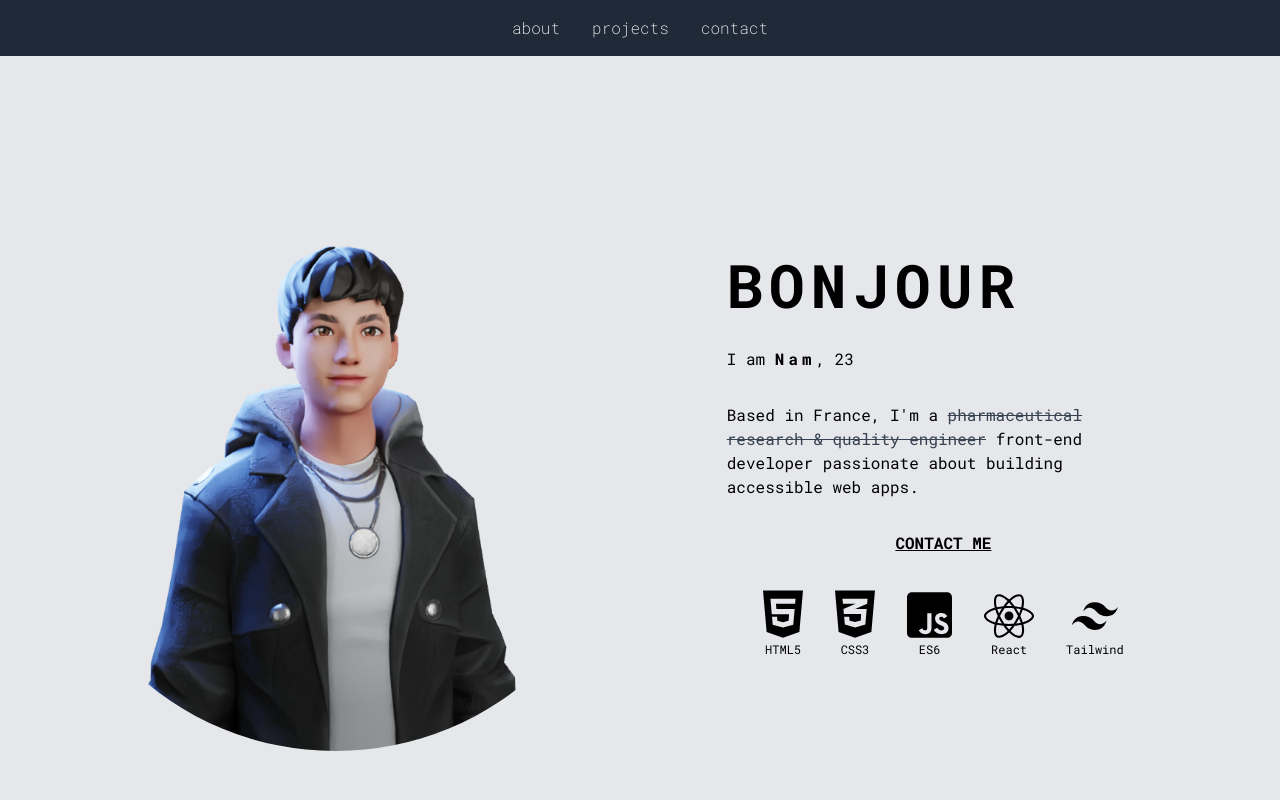
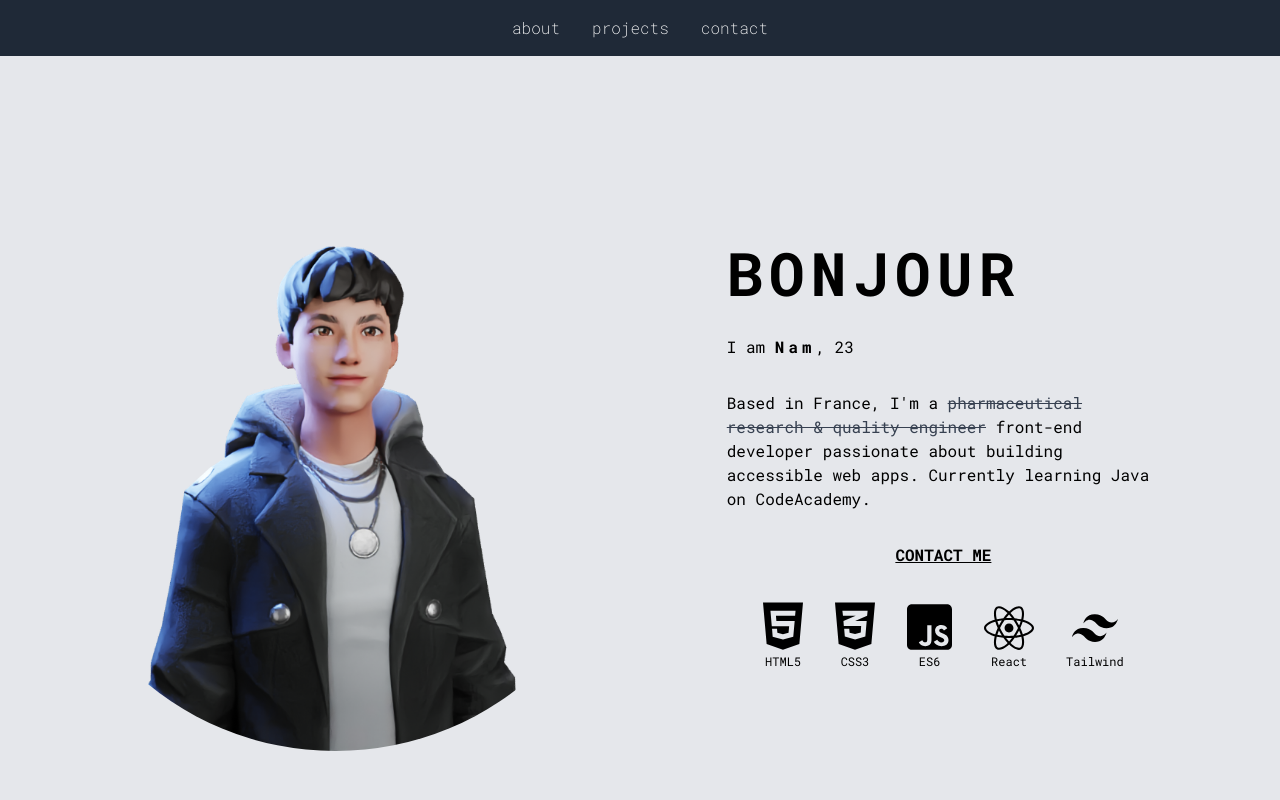
Before and after one commit to Wilouricard/portfolio00, a React (Vite) app: page / in a window 1280 px wide. Shown: the top 800 px of the page. Built offline with nearby package versions, Linux system fonts and the light colour scheme.

Commit message:
Change Hero

```diff
--- a/src/components/Hero.jsx
+++ b/src/components/Hero.jsx
@@ -18,7 +18,7 @@ export default function Hero() {
           <span className="line-through text-gray-700">
             pharmaceutical research & quality engineer
           </span>{" "}
-          front-end developer passionate about building accessible web apps.
+          front-end developer passionate about building accessible web apps. Currently learning Java on CodeAcademy.
         </p>
         <a href="#contact" className="underline font-bold lg:mr-auto lg:ml-auto">
           <p>CONTACT ME</p>
```
